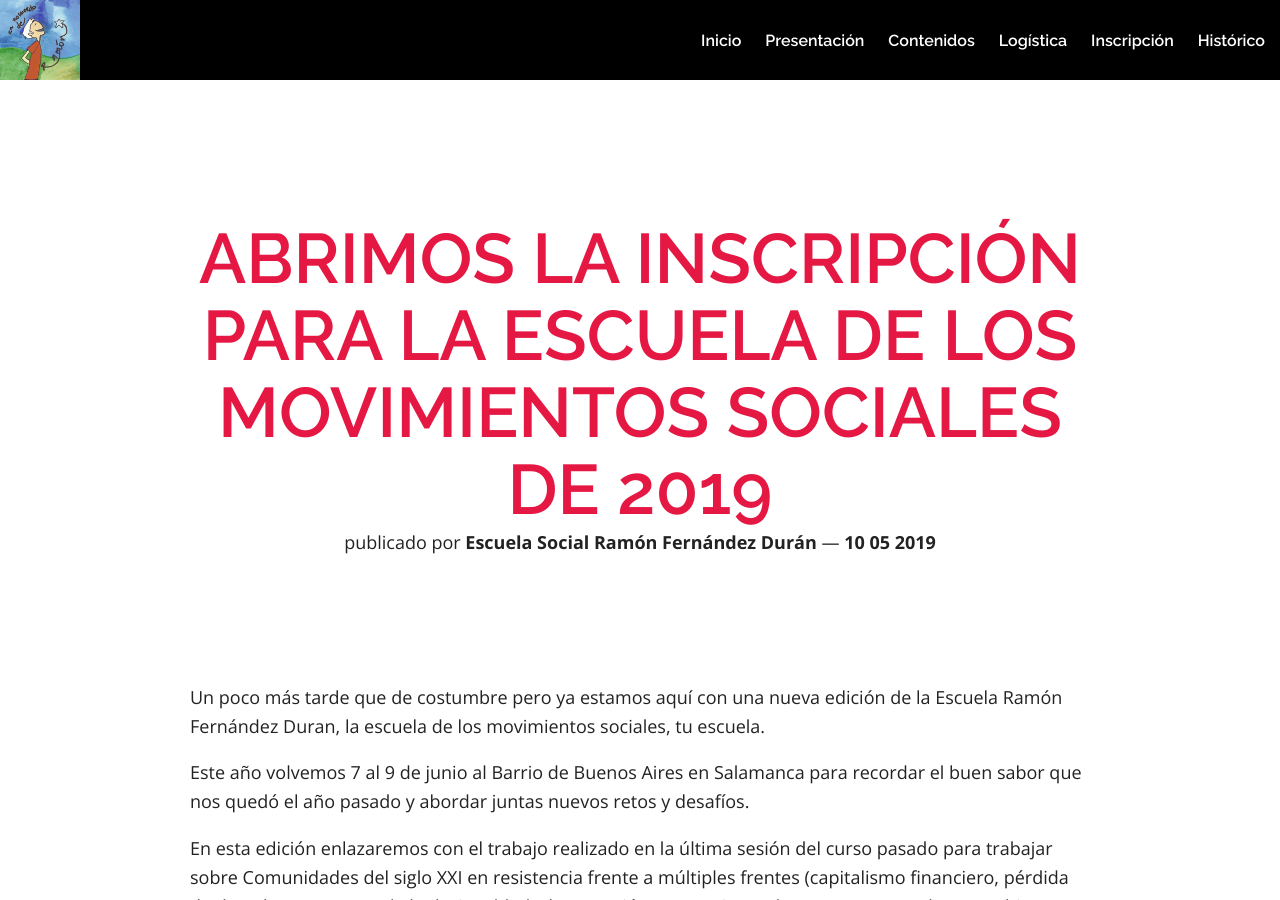
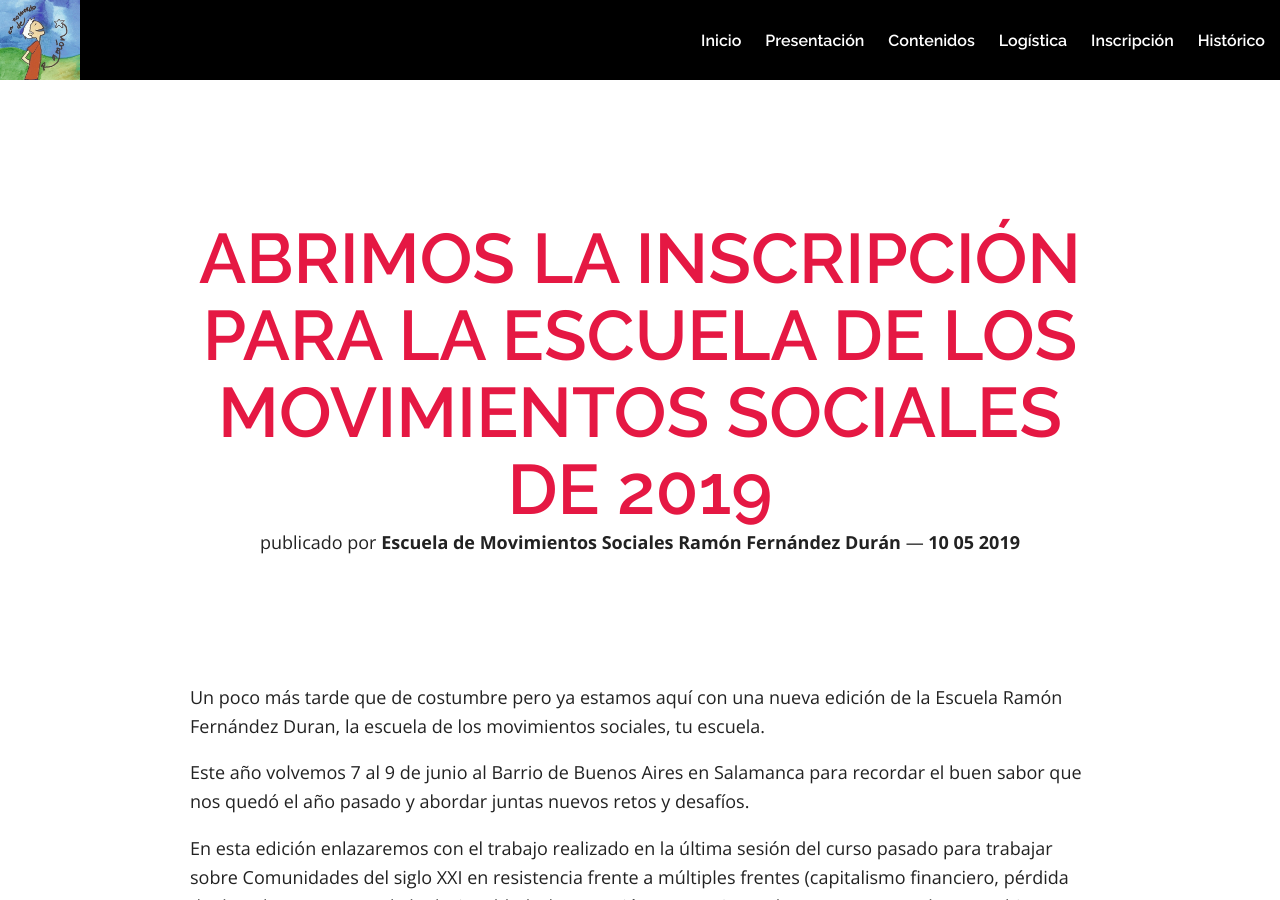
Before and after one commit to escuelaramonfdez/escuelaramonfdez.github.io, a Jekyll site: the page built from _posts/2019-05-10-apertura-inscripcion-escuela-2019.md, in a window 1280 px wide and 900 px high. Built offline with Jekyll 4.4.1, drawn with Linux system fonts in a browser that asks for light colours; nearby versions of some CDN libraries; comment, search, counter and statistics services are not loaded.

Commit message:
Cambio de nombre de la escuela.

```diff
--- a/_config.yml
+++ b/_config.yml
@@ -1,4 +1,4 @@
-title:            Escuela Social Ramón Fernández Durán
+title:            Escuela de Movimientos Sociales Ramón Fernández Durán
 description:      "La Escuela de los Movimientos Sociales"
 logo:             logo.png
 disqus_shortname: escuelaramonfdezduran
@@ -11,7 +11,7 @@ url:
 
 # Owner/author information
 owner:
-  name:           Escuela Social Ramón Fernández Durán
+  name:           Escuela de Movimientos Sociales Ramón Fernández Durán
   avatar:         logo.png
   email:          escuela.ramon.fdez@gmail.com
   # Use the coder's toolbox at http://coderstoolbox.net/string/#!encoding=xml&action=encode&charset=us_ascii to encode your description into XML string
```
Also changed, not shown: _posts/2019-05-10-apertura-inscripcion-escuela-2019.md (line endings or trailing spaces).
